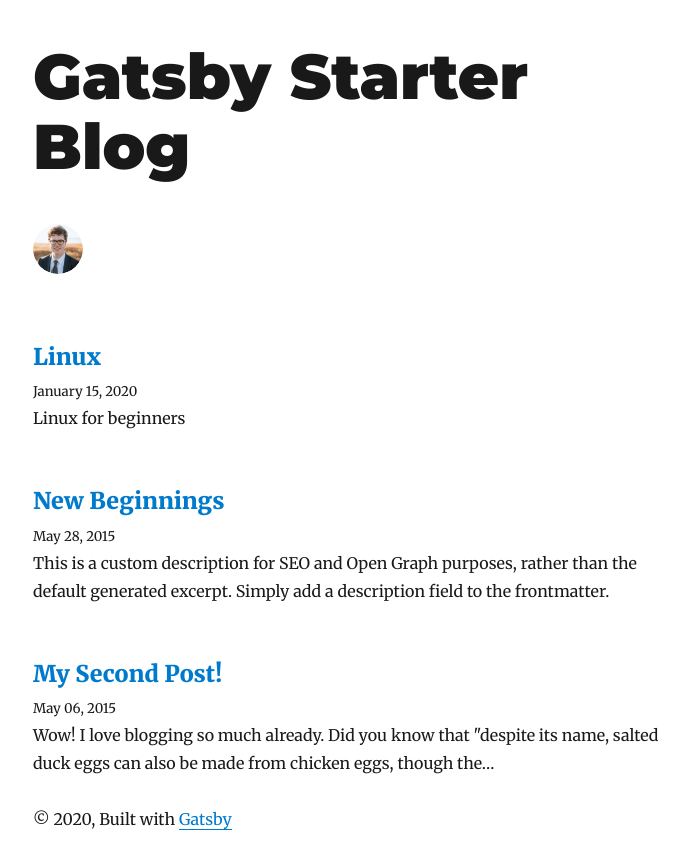
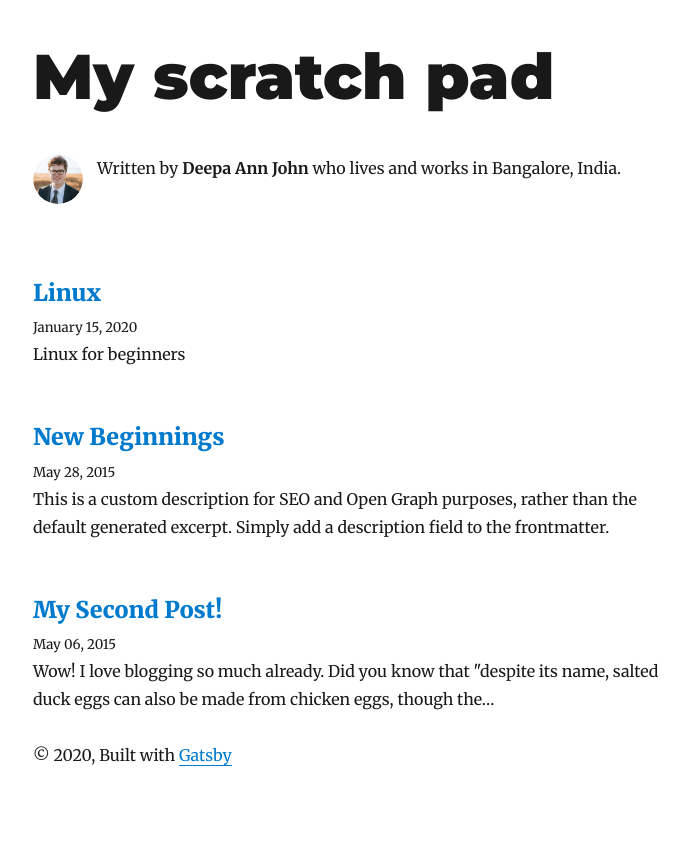
Before and after one commit to deepaannjohn/deepaannjohn.github.io, a Gatsby site in the folder gatsby/: page / in a window 1280 px wide. Shown: the whole page, without its empty margins (292-981 px from the left). After the commit the page ends 811 px from the top, so only its background shows below. Built offline with nearby package versions, Linux system fonts and the light colour scheme; Gatsby itself is replaced by a stand-in of ours; some packages are replaced by stand-ins of ours.

```diff
--- a/gatsby/gatsby-config.js
+++ b/gatsby/gatsby-config.js
@@ -1,8 +1,11 @@
 module.exports = {
   siteMetadata: {
-    title: `Gatsby Starter Blog`,
+    title: `My scratch pad`,
     author: `Deepa Ann John`,
-    description: `My blog`,
+    description: `For my quick reference`,
+    social: {
+      LinkedIn: `deepa-ann-john-bb801924`,
+    },
   },
   plugins: [
     {
--- a/gatsby/src/components/bio.js
+++ b/gatsby/src/components/bio.js
@@ -53,6 +53,13 @@
           borderRadius: `50%`,
         }}
       />
+      <p>
+        Written by <strong>{author}</strong> who lives and works in Bangalore,
+        India.
+        {` `}
+        <a href={`https://www.linkedin.com/in/${social.LinkedIn}`}>
+        </a>
+      </p>
     </div>
   )
 }
```
